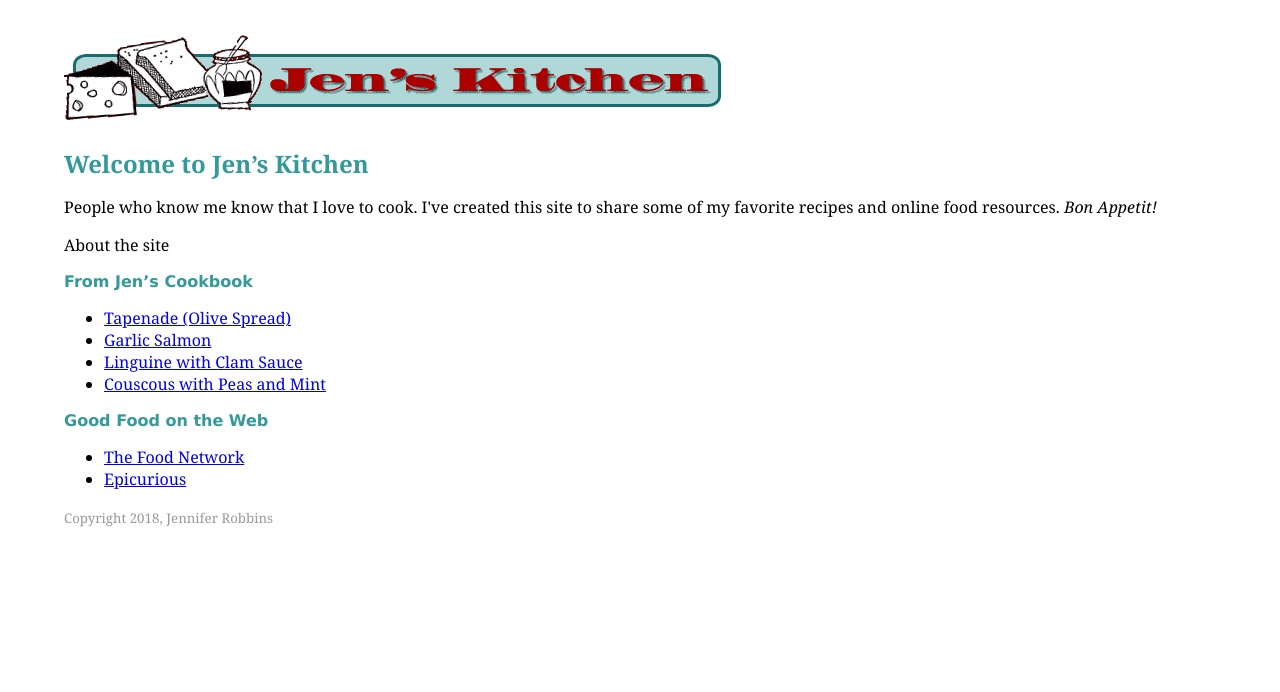
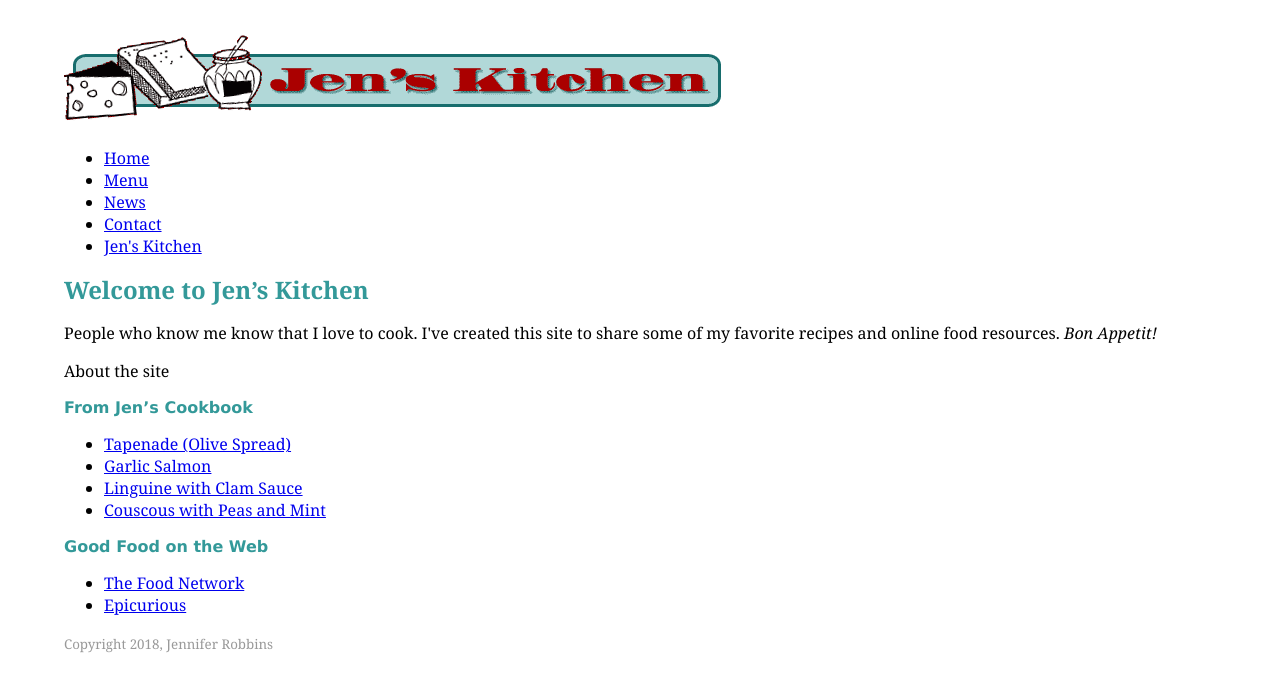
Before and after one commit to mitchconnorjlo/fid, a plain HTML site: page bistro/jenskitchen/jenskitch.html in a window 1280 px wide. Drawn offline with Linux system fonts and the light colour scheme.

Commit message:
Chapter 6
Add Jens Kitchen

```diff
--- a/bistro/jenskitchen/jenskitch.html
+++ b/bistro/jenskitchen/jenskitch.html
@@ -12,6 +12,9 @@ small { color: #999;}
 </head>
 <body>
 <img src="images/jenskitchen.gif" alt="Jen's Kitchen banner" width="660" height="94">
+<nav> <ul> <li><a href="index.html">Home</a></li> <li><a href="menu.html">Menu</a></li> <li><a href="bg_news.html">News</a></li> <li><a href="contact.html">Contact</a></li> <li><a href="jenskitchen/jenskitch.html">Jen's Kitchen</a></li>
+</ul>
+</nav>
 	<h1>Welcome to Jen&rsquo;s Kitchen</h1>
 	<p>People who know me know that I love to cook. I've created this site to share some of my favorite recipes and online food resources. <i>Bon Appetit!</i> </p>
 	<p>About the site</p>
```
